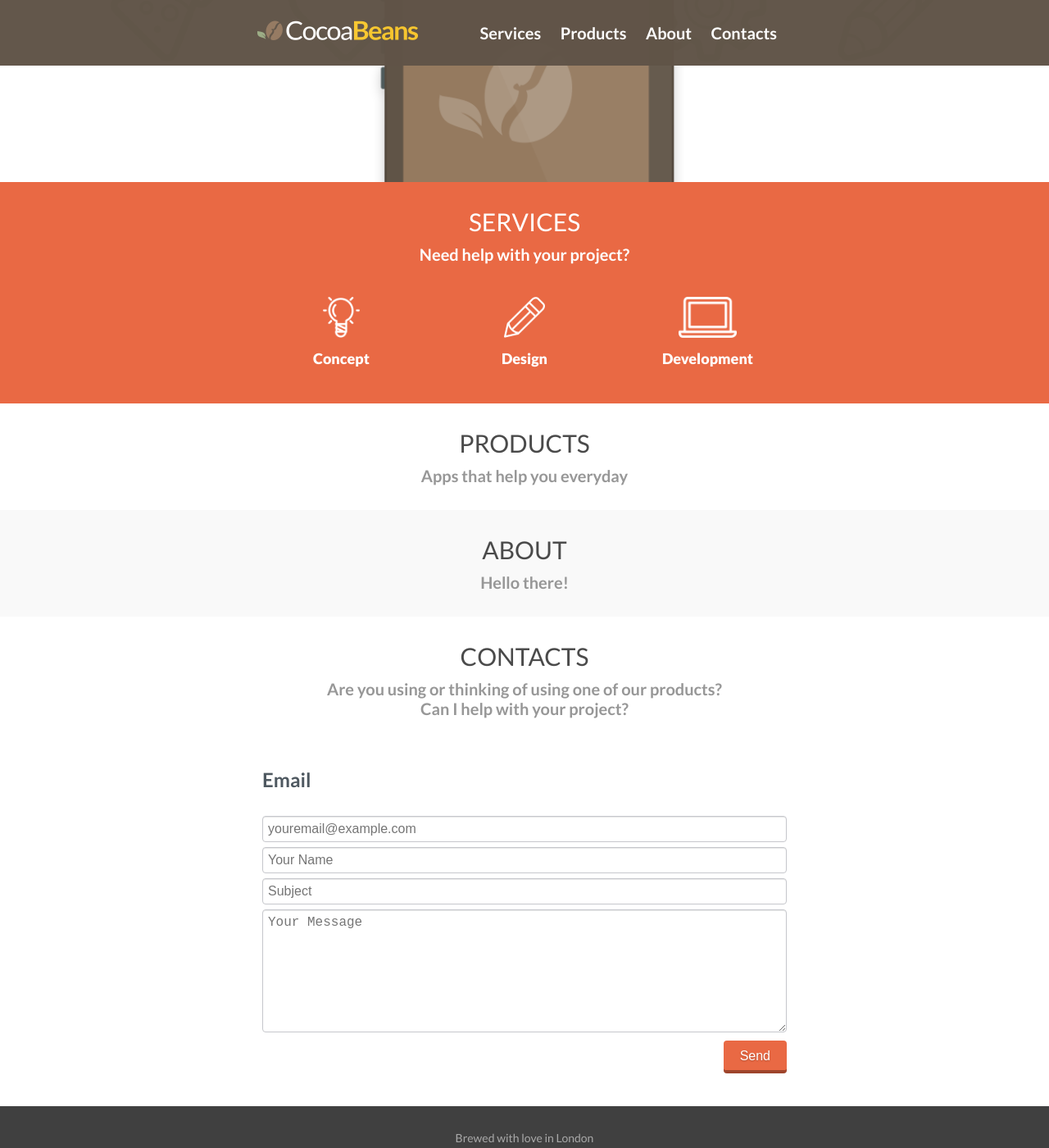
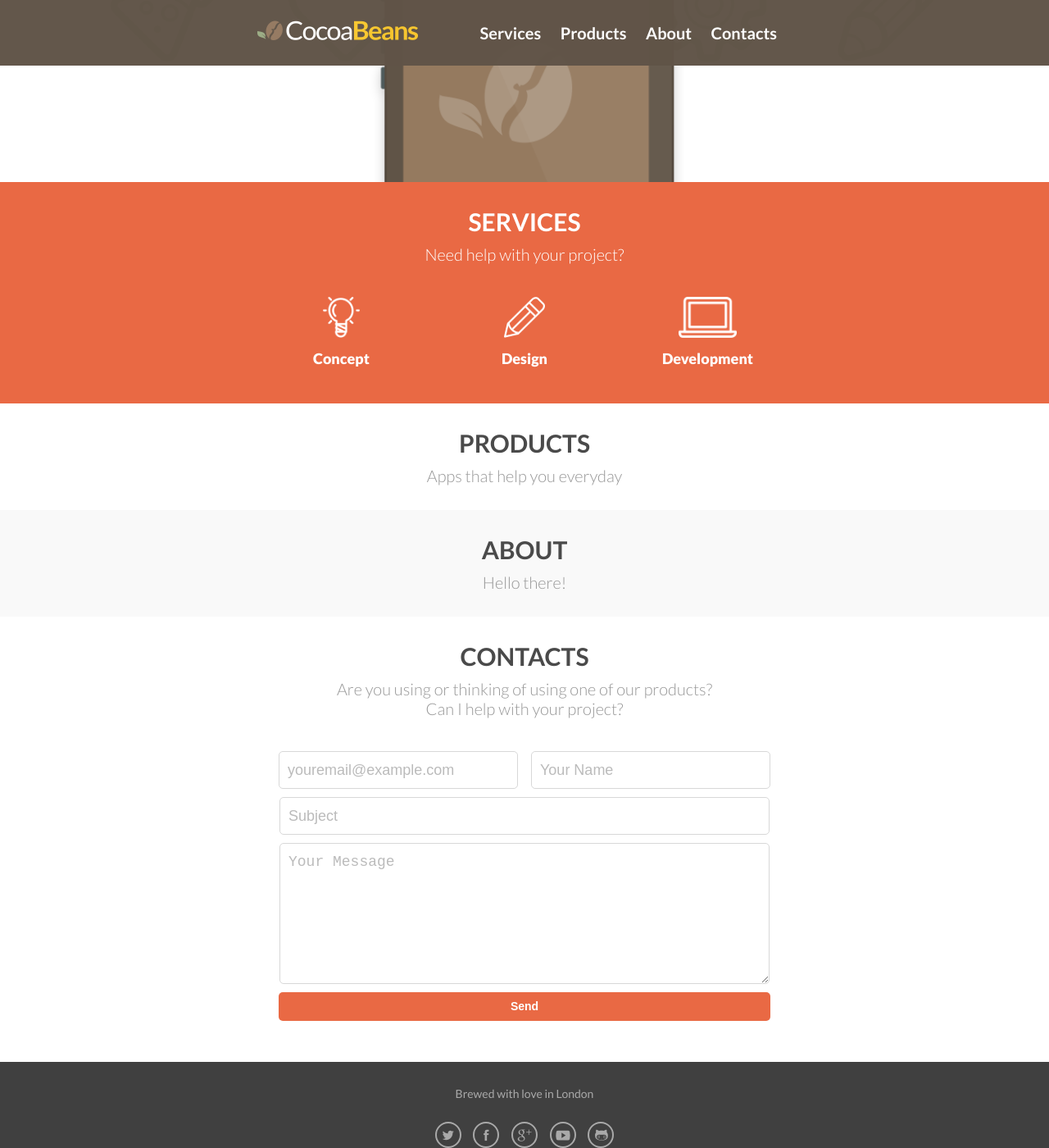
Before and after one commit to cocoabeansltd/cocoabeansltd.github.io, a Jekyll site: the page built from index.html, in a window 1280 px wide and 1400 px high, scrolled down 308 px. Shown: the whole window at 82% size. Built offline with Jekyll 4.4.1, drawn with Linux system fonts in a browser that asks for light colours; nearby versions of some CDN libraries; Markdown is read by kramdown in place of the engine named in the settings.

Commit message:
Updated contacts form layout

```diff
--- a/css/common.css
+++ b/css/common.css
@@ -61,10 +61,9 @@ h1 {
 	padding: 0px;
 	color: #FF9C01;
 	font-size: 36px;
-	font-weight: normal;
+	font-weight: bold;
 	line-height: normal;
 	text-transform: capitalize;
-	font-family: 'Sorts Mill Goudy';
 }
 
 h1 a {
@@ -81,7 +80,7 @@ h1 a:visited {
 
 h2 {
 	color: #4E5860;
-	font-weight: bold;
+	font-weight: 300;
 	font-family: 'Lato';
 }
 
@@ -259,34 +258,47 @@ footer .social_links_list {
 }
 
 input, textarea {
-	color: #404040;
+	padding: 10px;
+	margin: 10px auto;
 	background: #FFFFFF;
-	border: 1px solid #c6c7cc;
-	box-shadow: inset 0 1px 1px rgba(0, 0, 0, .1);
-	border-radius: 4px;
-	margin-top: 6px;
-	padding: 6px;
+	border: 1px solid #D8D8D8;
+	border-radius: 5px;
+	font-weight: 300;
+	font-size: 18px;
+	color: #666666;
+	line-height: 24px;
+	display: block;
+	width: 96%;
+}
+
+::-webkit-input-placeholder {
+   color: #BBBBBB;
+}
+
+:-moz-placeholder { /* Firefox 18- */
+   color: #BBBBBB;
+}
+
+::-moz-placeholder {  /* Firefox 19+ */
+   color: #BBBBBB;
+}
+
+:-ms-input-placeholder {
+   color: #BBBBBB;
+}
+
+.form-submit-button {
+	margin: 10px auto;
+	background: #E96944;
+	border-radius: 5px;
+	border: none;
+	/* SEND  MESSAGE: */
+	line-height: 15px;
+	font-weight: bold;
+	font-size: 14px;
+	color: #FFFFFF;
 	display: block;
 	width: 100%;
-	min-height: 24px;
-	font-size: 16px;
-	-webkit-box-sizing: border-box; /* Safari/Chrome, other WebKit */
-    -moz-box-sizing: border-box;    /* Firefox, other Gecko */
-    box-sizing: border-box;         /* Opera/IE 8+ */
-}
-
-.form_submit_button {
-	color: white;
-	text-shadow: 0 1px 2px rgba(0, 0, 0, 0.25);
-	background: #e96944;
-	border: 0;
-	border-bottom: 2px solid #9e452c;
-	cursor: pointer;
-	-webkit-box-shadow: inset 0 -2px #9e452c;
-	box-shadow: inset 0 -2px #9e452c;
-	margin: 10px 0px 0px auto;
-	padding: 10px 20px;
-	width: auto;
 }
 
 .form_submit_button:active {
--- a/css/index.css
+++ b/css/index.css
@@ -17,14 +17,11 @@
 
 .content_container h1 {
 	text-transform: uppercase;
-	font-family: 'Lato';
 	font-size: 30px;
 	color: #4A4A4A;
 }
 
 .content_container h2 {
-	font-family: 'Lato';
-	font-weight: bold;
 	font-size: 20px;
 	color: #979797;
 	margin: 10px;
@@ -87,28 +84,26 @@
 /*
 /*****************************************************************************/
 
-#contact_form {
+#contacts-form {
 	display: inline-block;
 	margin: 20px auto;
 	padding: 0px;
-	width: 50%;
+	max-width: 600px;
 }
 
-#contacts_form #send-email {
-	/* Rectangle 17: */
-	background: #E96944;
-	border-radius: 5px;
-	/* SEND  MESSAGE: */
-	font-family: 'Lato';
-	font-weight: bold;
-	font-size: 14px;
-	color: #FFFFFF;
-	line-height: 15px;
+#contacts-form-message {
+	height: 150px;
+	vertical-align: top;
 }
 
-#contacts_form_message {
-	height: 150px;
-	vertical-align: top;
+#contacts-form-email, #contacts-form-name {
+	display: inline-block;
+	float: left;
+	width: 45%;
+}
+
+#contacts-form-name {
+	float: right;
 }
 
 @media only screen and (max-width: 800px)  {
--- a/index.html
+++ b/index.html
@@ -36,14 +36,13 @@ style: /css/index.css
 <section class='content_container' id='contacts'>
 	<h1>Contacts</h1>
 	<h2>Are you using or thinking of using one of our products?</br>Can I help with your project?</h2>
-	<div class="form" id="contact_form">
-		<h3>Email</h3>
+	<div class="form" id="contacts-form">
 		<form>
-			<input type="email" name="email" placeholder="youremail@example.com" id="contacts_form_email" required>
-			<input type="text"  name="name" placeholder="Your Name" id="contacts_form_name" required>
+			<input type="email" name="email" placeholder="youremail@example.com" id="contacts-form-email" required>
+			<input type="text"  name="name" placeholder="Your Name" id="contacts-form-name" required>
 			<input type="text"  name="subject" placeholder="Subject" required>
-			<textarea  name="message" placeholder="Your Message" id="contacts_form_message" required></textarea>
-			<input id="send-email" type="submit"  name="submit" value="Send" class="form_submit_button">
+			<textarea  name="message" placeholder="Your Message" id="contacts-form-message" required></textarea>
+			<input type="submit"  name="submit" value="Send" class="form-submit-button">
 		</form>
 	</div>
 </section>
```
Also changed, not shown: 3 other files.
